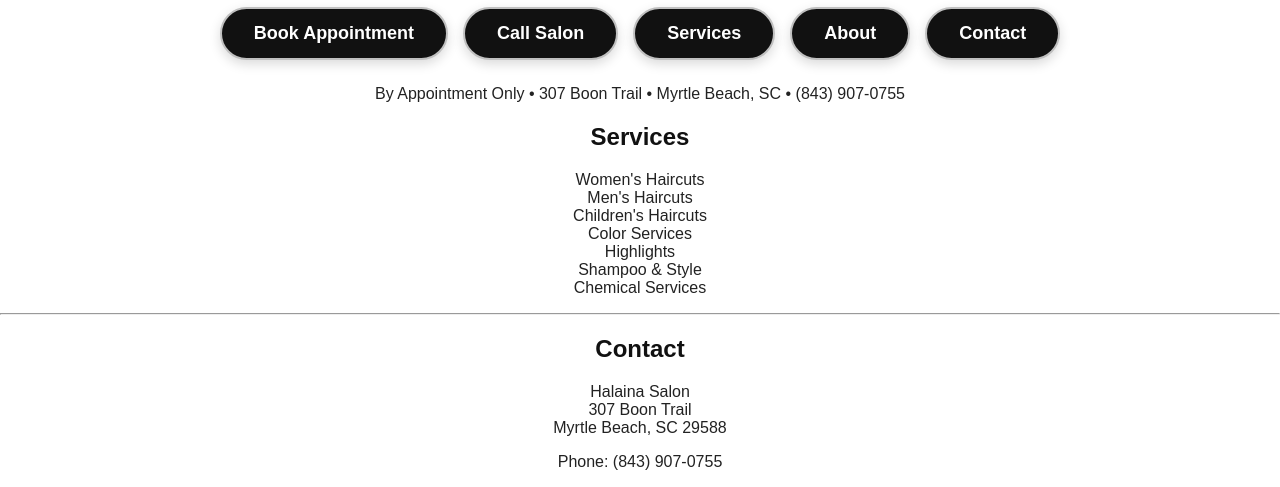
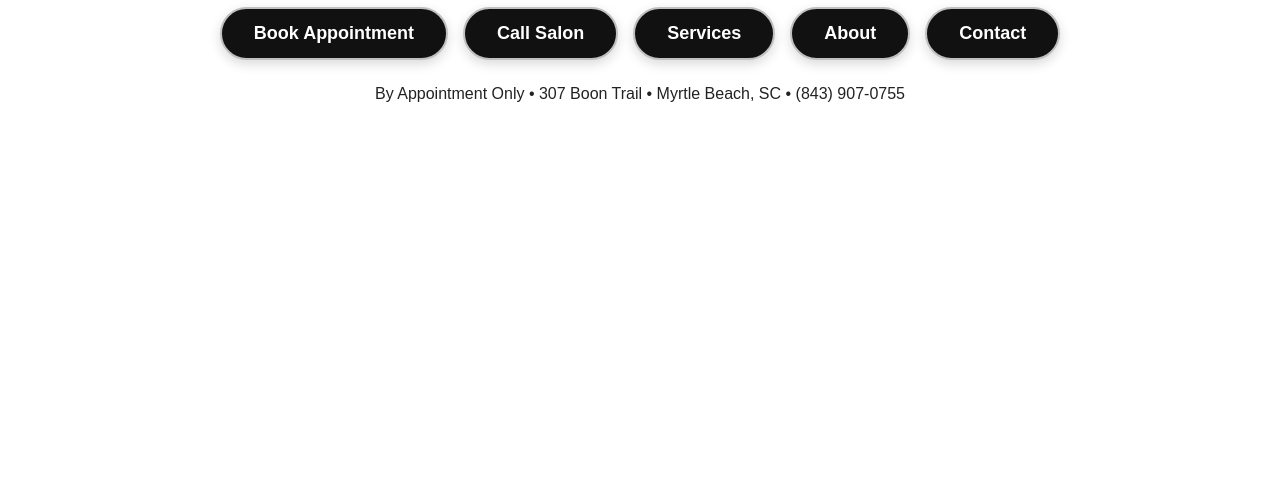
Before and after one commit to halainacauble50-hub/halaina-salon, a plain HTML site: page index.html in a window 1280 px wide. Shown: the part 323-810 px from the top of the page. Drawn offline with Linux system fonts and the light colour scheme.

Commit message:
Update index.html

```diff
--- a/index.html
+++ b/index.html
@@ -13,8 +13,8 @@
     <a href="#booking"><button>Book Appointment</button></a>
     <a href="tel:8439070755"><button>Call Salon</button></a>
   <a href="services.html"><button>Services</button></a>
-    <a href="#about"><button>About</button></a>
-    <a href="#contact"><button>Contact</button></a>
+ <a href="about.html"><button>About</button></a>
+<a href="contact.html"><button>Contact</button></a>
 </div>
 <p class="tagline">
 By Appointment Only • 307 Boon Trail • Myrtle Beach, SC • (843) 907-0755
@@ -24,35 +24,7 @@
 
 
 
-<section id="services">
-    <h2>Services</h2>
 
-    <p>
-        Women's Haircuts<br>
-        Men's Haircuts<br>
-        Children's Haircuts<br>
-        Color Services<br>
-        Highlights<br>
-        Shampoo & Style<br>
-        Chemical Services
-    </p>
-</section>
-
-<hr>
-
-<section id="contact">
-    <h2>Contact</h2>
-
-    <p>
-        Halaina Salon<br>
-        307 Boon Trail<br>
-        Myrtle Beach, SC 29588
-    </p>
-
-    <p>
-        Phone: (843) 907-0755
-    </p>
-</section>
 
 </body>
 </html>
```
